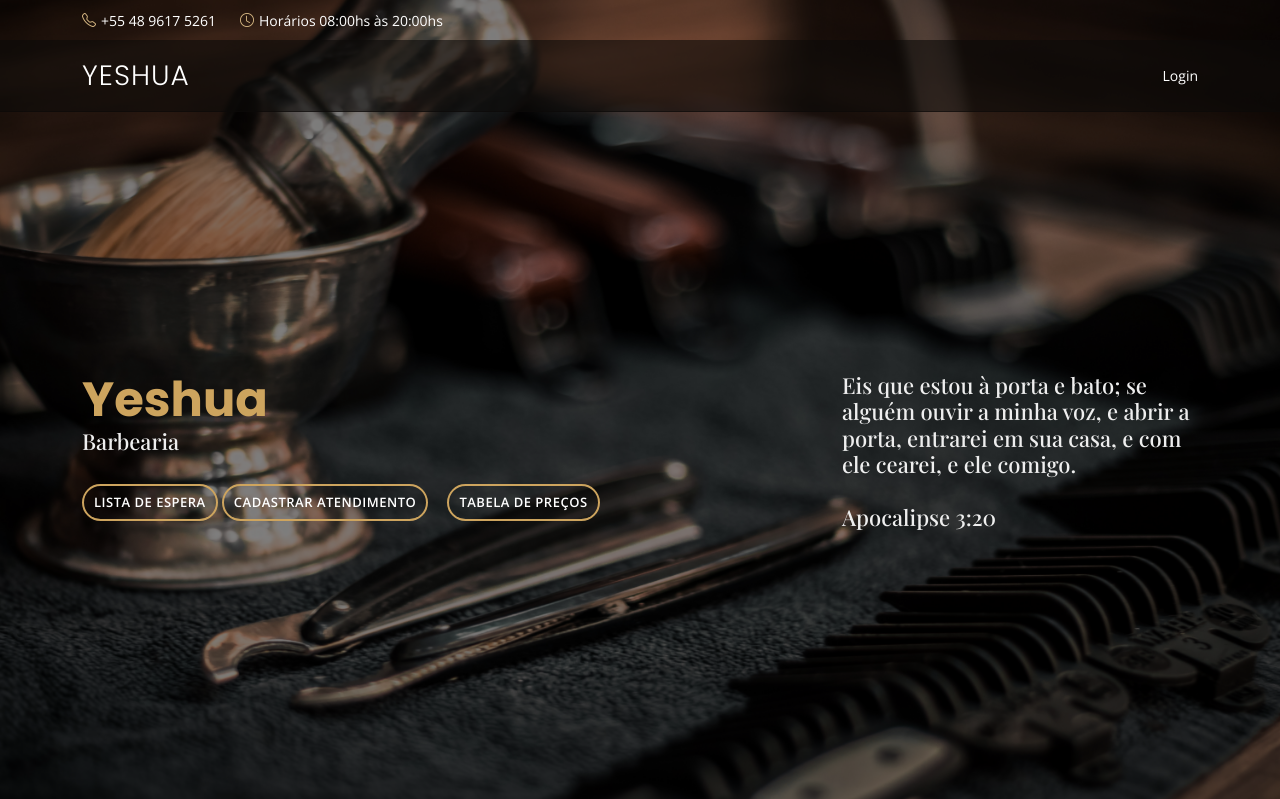
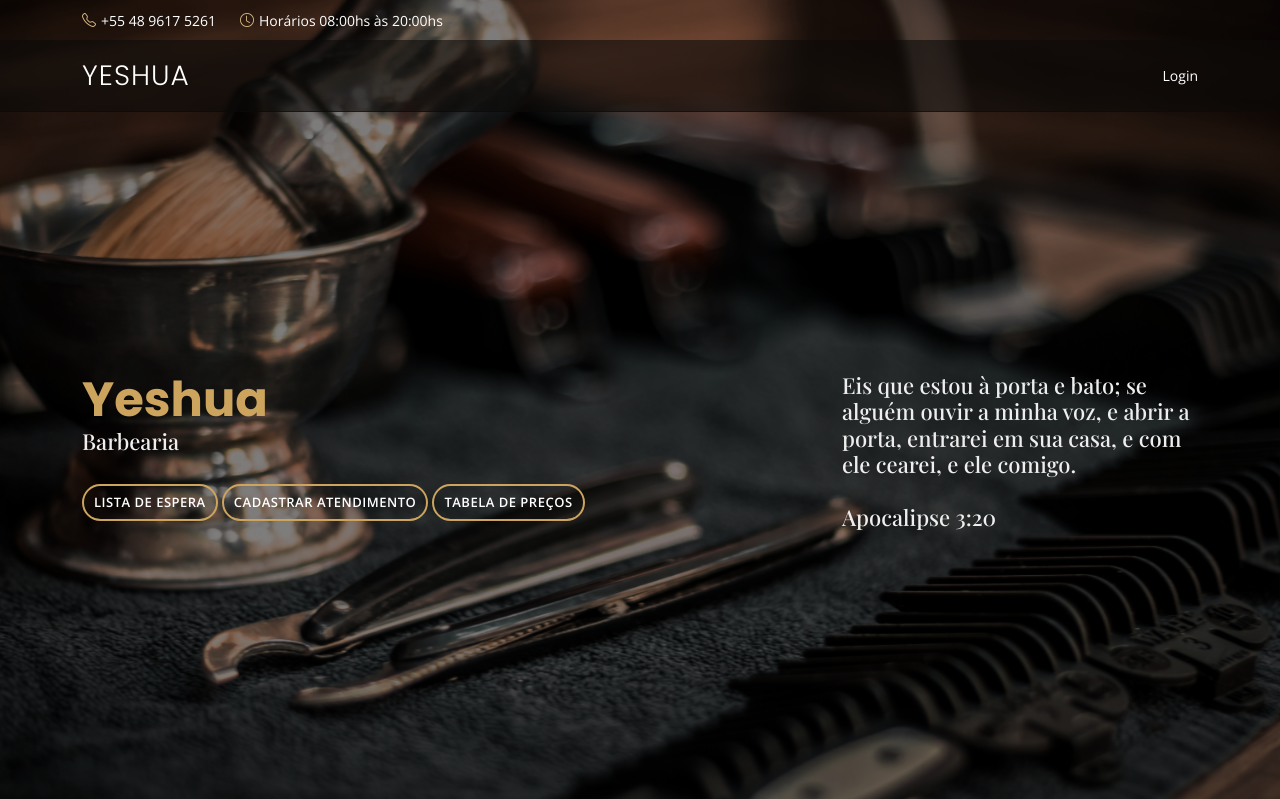
Before and after one commit to GabrielMBoeira/yeshua, a PHP site: page / in a window 1280 px wide. Shown: the top 799 px of the page. Run offline with PHP 8.4, Linux system fonts and the light colour scheme; some web fonts are replaced.

Commit message:
ajuste btn price

```diff
--- a/view/home.php
+++ b/view/home.php
@@ -69,7 +69,7 @@
           <div class="btns">
             <a href="list" class="btn-menu animated fadeInUp scrollto">lista de espera</a>
             <a href="create" class="btn-menu animated fadeInUp scrollto">Cadastrar atendimento</a>
-            <a href="#menu" class="btn-book animated fadeInUp scrollto">Tabela de preços</a>
+            <a href="#menu" class="btn-menu animated fadeInUp scrollto">Tabela de preços</a>
           </div>
         </div>
 
```
